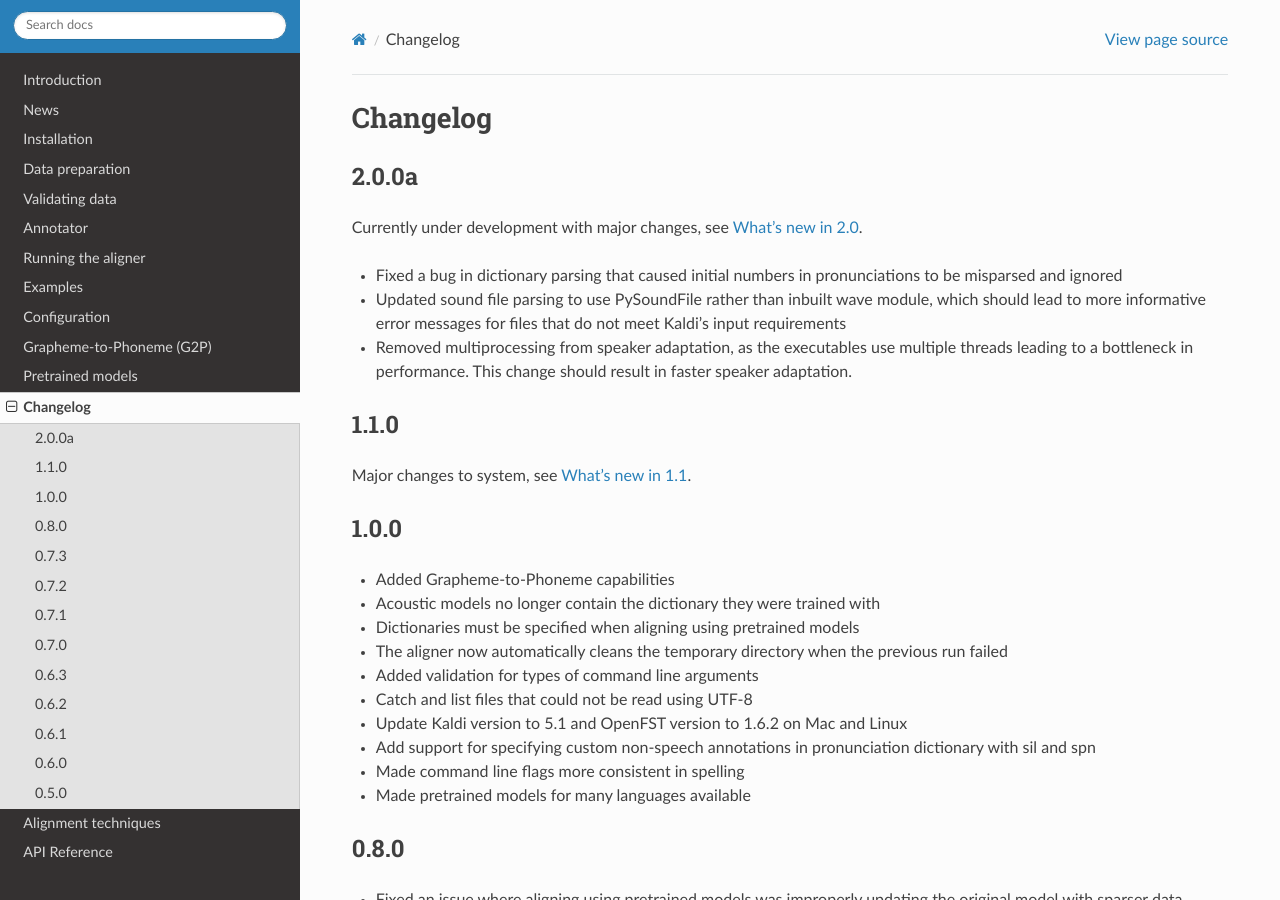
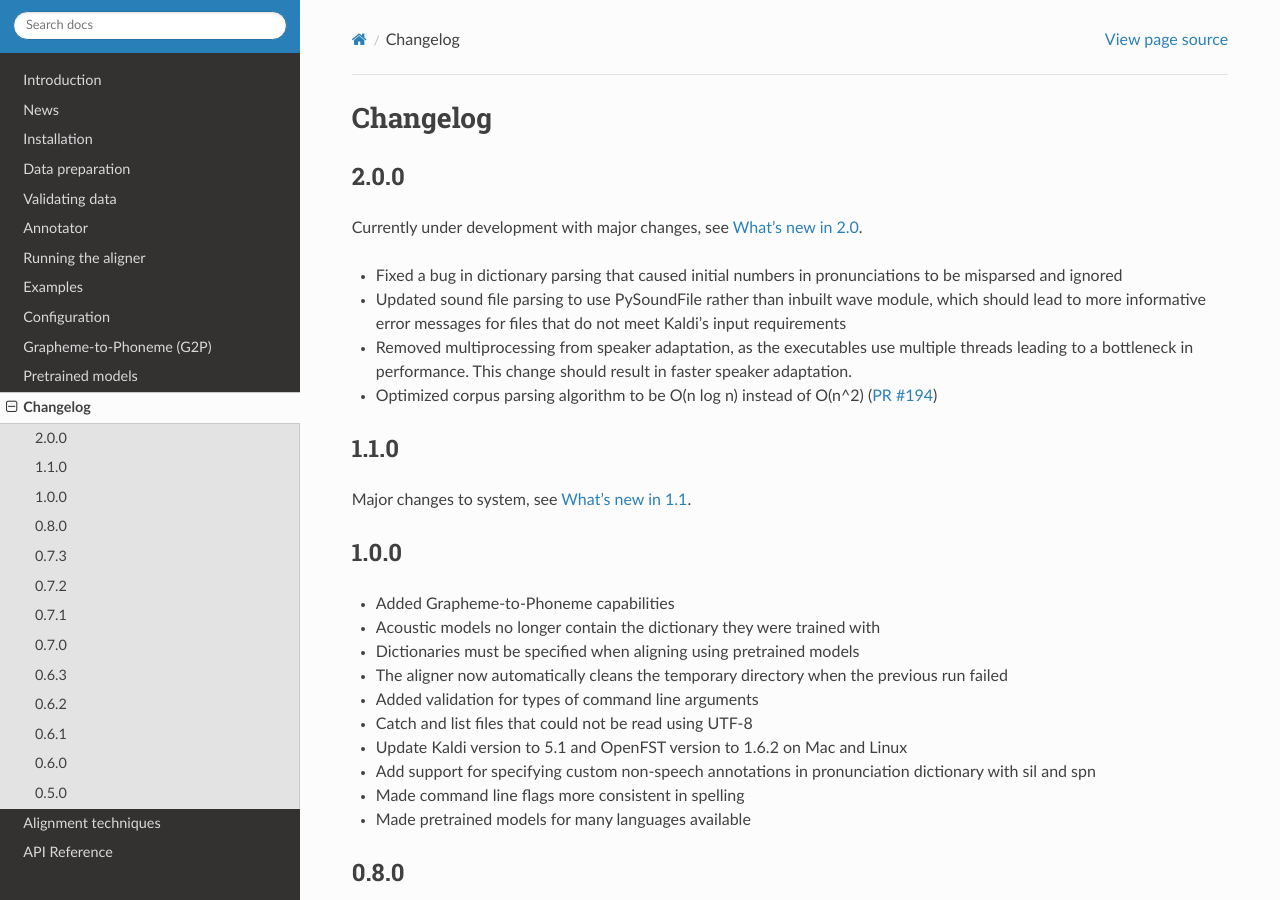
Before and after one commit to MontrealCorpusTools/Montreal-Forced-Aligner, a Sphinx documentation site: the page built from docs/source/changelog.rst, in a window 1280 px wide and 900 px high. Built offline with Sphinx 7.4.7 and the Read the Docs theme 2.0.0, drawn with Linux system fonts in a browser that asks for light colours.

Commit message:
Version bump and doc updates

```diff
--- a/docs/source/changelog.rst
+++ b/docs/source/changelog.rst
@@ -1,10 +1,12 @@
+.. _`PR #194`: https://github.com/MontrealCorpusTools/Montreal-Forced-Aligner/pull/194
+
 .. _changelog:
 
 Changelog
 =========
 
-2.0.0a
-------
+2.0.0
+-----
 
 Currently under development with major changes, see :ref:`whats_new_2_0`.
 
@@ -13,6 +15,7 @@ Currently under development with major changes, see :ref:`whats_new_2_0`.
   messages for files that do not meet Kaldi's input requirements
 - Removed multiprocessing from speaker adaptation, as the executables use multiple threads leading to a bottleneck in
   performance.  This change should result in faster speaker adaptation.
+- Optimized corpus parsing algorithm to be O(n log n) instead of O(n^2) (`PR #194`_)
 
 1.1.0
 -----
--- a/docs/source/installation.rst
+++ b/docs/source/installation.rst
@@ -14,7 +14,8 @@ All platforms
 
 .. warning::
 
-   Windows native install is not currently supported in 2.0.  To use the aligner on Windows, please set up the "Windows Subsystem
+   Windows native install is not fully supported in 2.0.  G2P functionality will be unavailable due to Pynini supporting
+   only Linux and MacOS. To use the aligner properly on Windows, please set up the "Windows Subsystem
    For Linux" and use the Bash console to continue the instructions.
 
 1. Install Anaconda/Miniconda (https://docs.conda.io/en/latest/miniconda.html)
--- a/docs/source/news.rst
+++ b/docs/source/news.rst
@@ -29,10 +29,10 @@ Moving forward, MFA will:
   :code:`python setup.py install` from the cloned repo
 - Allow for downloading third party executables for the particular system, but also allow for picking up relevant executables
   that were built on the system, increasing flexibility of use
-- Switch to using Pynini for G2P purposes, which should ease distribution and installation
+- Switch to using Pynini instead of Phonetisaurus for G2P purposes, which should ease distribution and installation
 - Have a :ref:`2_0_unified_cli` with subcommands for each command line function that will be available upon installation,
   as well as exposing the full MFA api for use in other Python scripts
-- Allow for faster bug fixes that do not require repackaging and releasing a frozen binary
+- Allow for faster bug fixes that do not require repackaging and releasing frozen binaries across all platforms
 
 .. _2_0_unified_cli:
 
--- a/setup.py
+++ b/setup.py
@@ -23,7 +23,7 @@ class PyTest(TestCommand):
 
 if __name__ == '__main__':
     setup(name='Montreal Forced Aligner',
-          version='2.0.0a0',
+          version='2.0.0a1',
           description='Montreal Forced Aligner is a package for aligning speech corpora through the use of '
                       'acoustic models and dictionaries using Kaldi functionality.',
           long_description=readme(),
```
